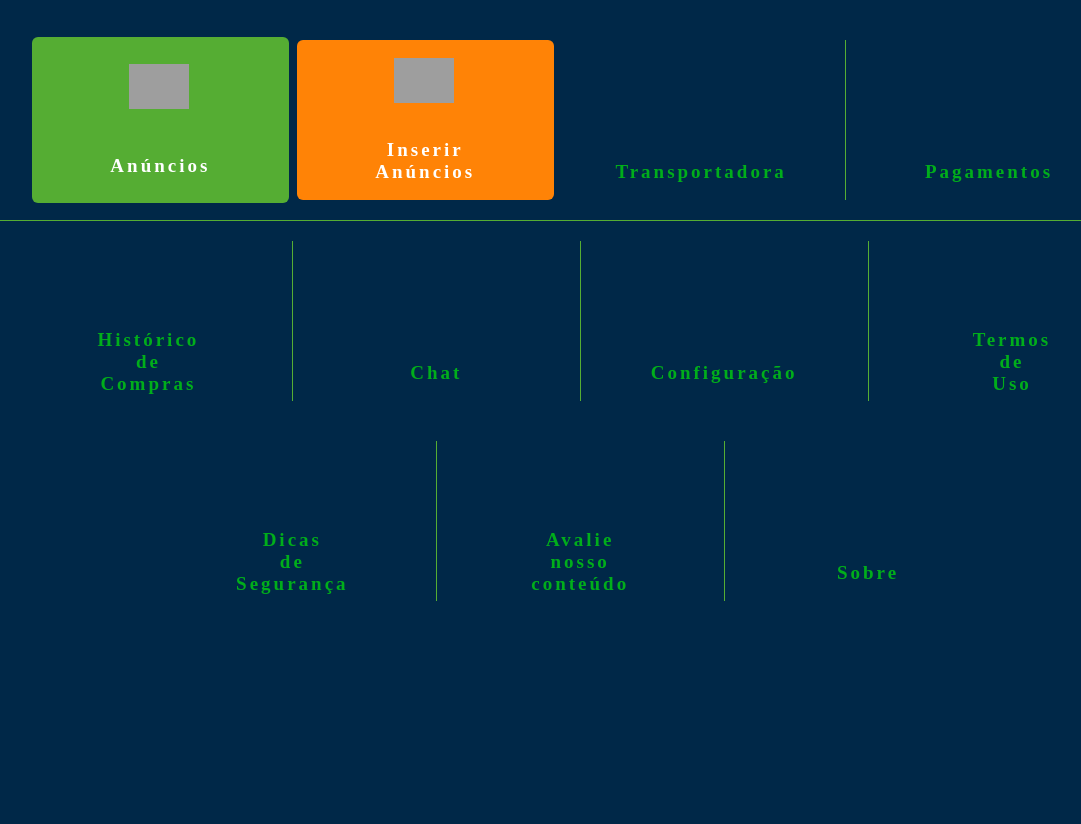
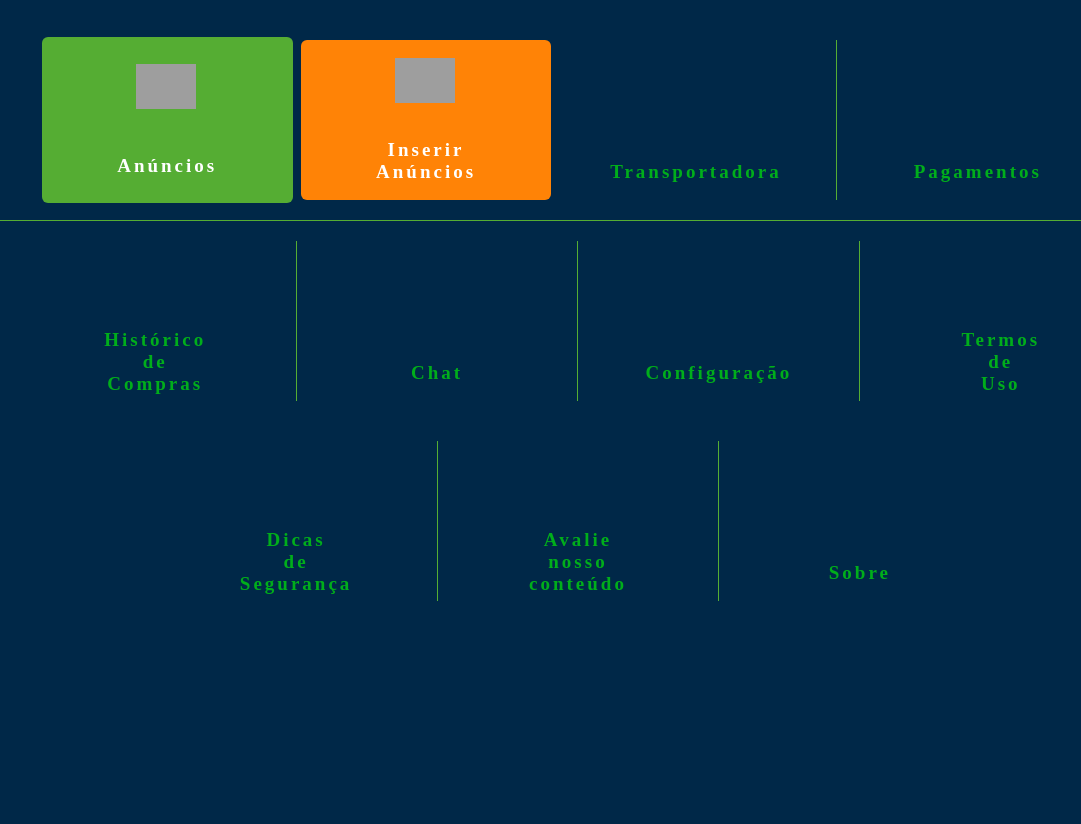
Before and after one commit to MrFahrenhei/agroyellow, a PHP site: page /home.php in a window 1280 px wide; the page is wider, and only the part inside the window is pictured. Shown: the part 209-1033 px from the top of that part, without its empty margins (62-1143 px from the left). Run offline with PHP 8.4, Linux system fonts and the light colour scheme; a user stored in the database is signed in; grey boxes are pictures that could not be loaded.

Commit message:
centralizado

```diff
--- a/styles/css.css
+++ b/styles/css.css
@@ -74,13 +74,13 @@ hr {
     display:flex;
     -ms-flex-wrap:wrap;
     flex-wrap:wrap;
-    margin-right:-15px;
-    margin-left:-15px
+    margin-right:0px;
+    margin-left:0px;
 }
 
 .containerGeral {
- padding-right:15px;
- padding-left:15px;
+ padding-right:0px;
+ padding-left:0px;
  margin-right:auto;
  margin-left:auto;
  width:98%;
```
